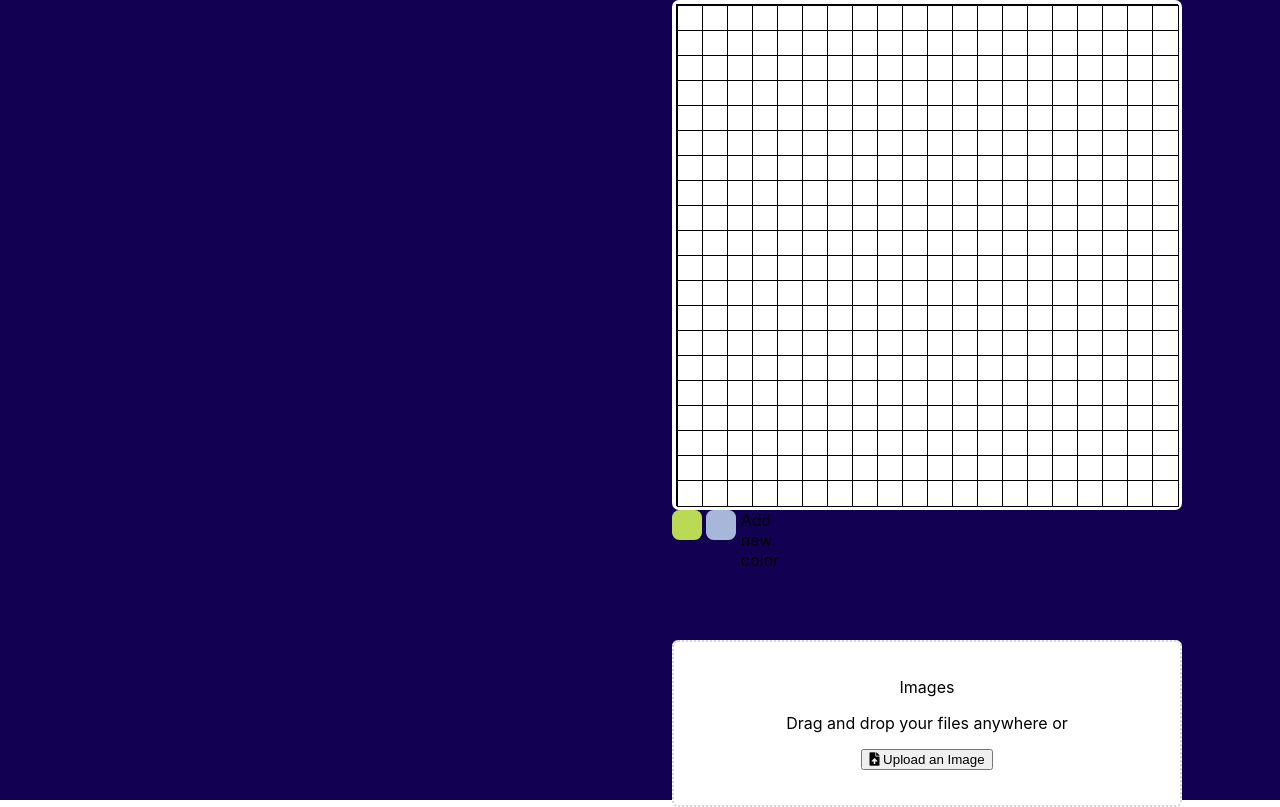
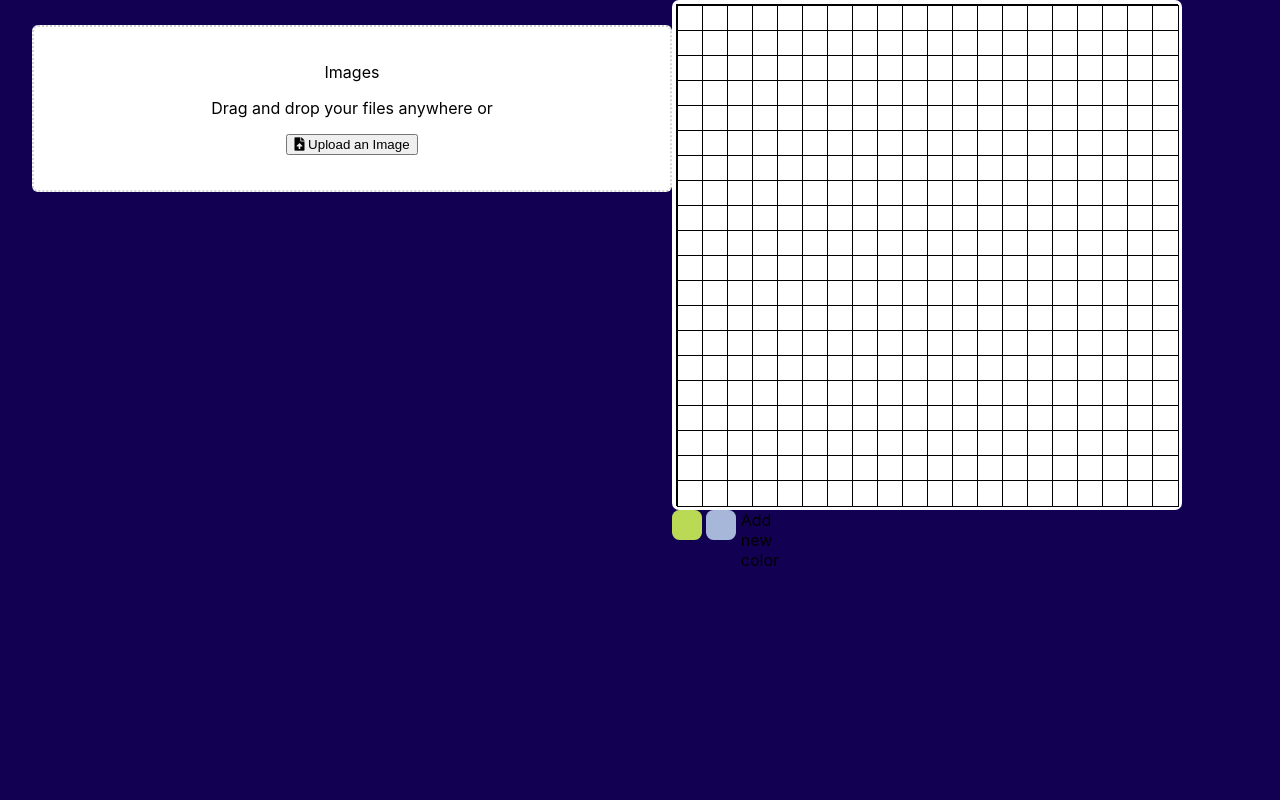
Before and after one commit to Revlisc/pixelart, a React (Create React App) app: page / in a window 1280 px wide. Shown: the top 807 px of the page. Built offline with nearby package versions, Linux system fonts and the light colour scheme.

Commit message:
image resizing and dashboard orientation

```diff
--- a/src/Components/FilePicker/FilePicker.css
+++ b/src/Components/FilePicker/FilePicker.css
@@ -27,3 +27,10 @@
 .fileInput:hover {
     outline: none;
 }
+
+.templateImage {
+    width: auto;
+    height: 500px;
+    object-fit: cover;
+    overflow: hidden;
+}
--- a/src/Components/FilePicker/FilePicker.js
+++ b/src/Components/FilePicker/FilePicker.js
@@ -71,9 +71,9 @@ const FilePicker = ({label, updateFilesCb, ...otherProps}) => {
             />
         </section>
         ): (
-        <article>
+        <article >
 
-            <section>
+            <section >
             {Object.keys(files).map((fileName, index) => {
                 let file = files[fileName];
                 let isImageFile = file.type.split("/")[0] === "image";
@@ -84,6 +84,7 @@ const FilePicker = ({label, updateFilesCb, ...otherProps}) => {
                         <img
                         src={URL.createObjectURL(file)}
                         alt={`file preview ${index}`}
+                        className='templateImage'
                         />
                     )}
                     <div isImageFile={isImageFile}>
--- a/src/Components/Panel/Panel.js
+++ b/src/Components/Panel/Panel.js
@@ -15,13 +15,14 @@ const Panel = () => {
     }
     return (
         <div className='container'>
-            <div className='left'></div>
+            <div className='left'>
+                <form onSubmit={handleSubmit}>
+                    <FilePicker accept='.jpg,.png,.jpeg' label='Images' updateFilesCb={updateUploadedFiles} />
+                </form>
+            </div>
             <div className='right'>
-            <DrawingWindow panelLength={panelLength} />
-            <form onSubmit={handleSubmit}>
-                <FilePicker accept='.jpg,.png,.jpeg' label='Images' updateFilesCb={updateUploadedFiles} />
+                <DrawingWindow panelLength={panelLength} />
 
-            </form>
             </div>
         </div>
 
```
